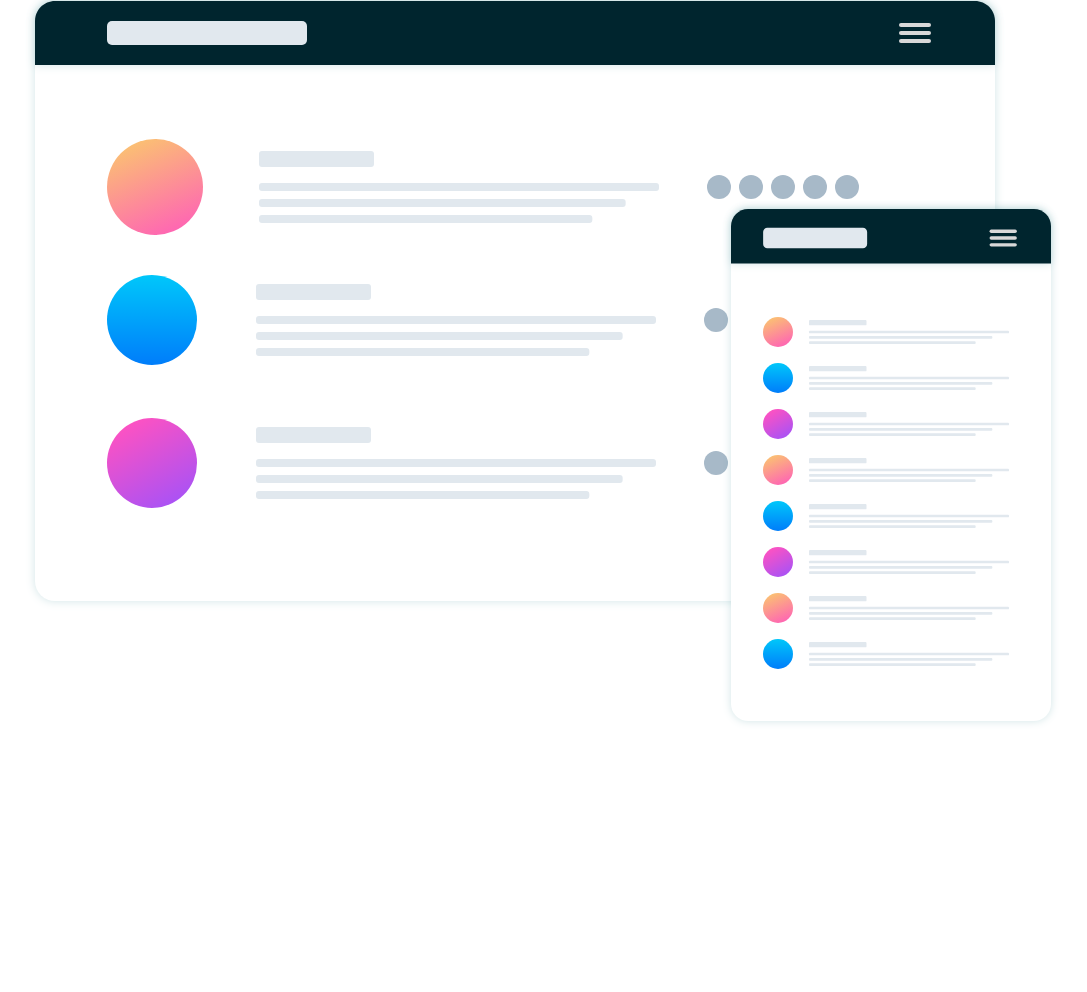
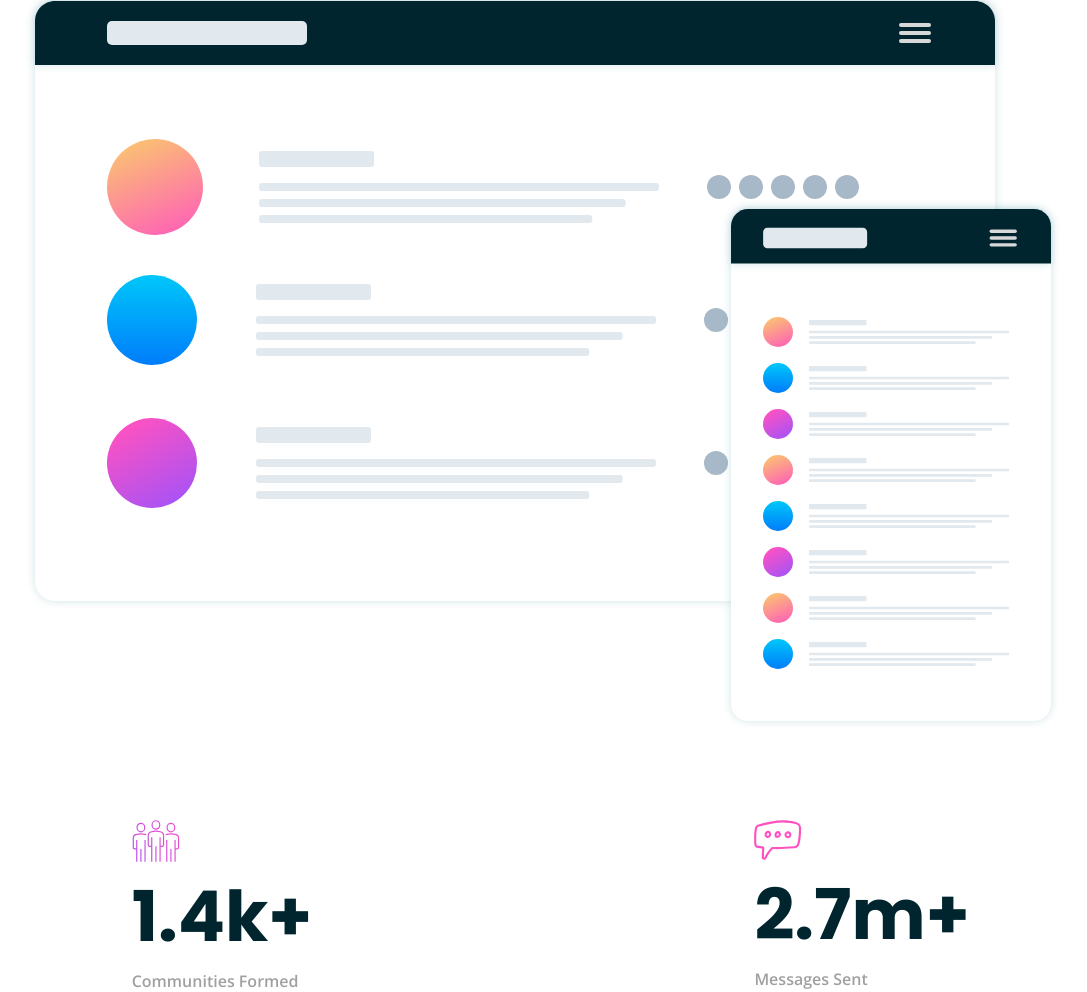
Before and after one commit to sriveer-me/huddle-website, a website built with Parcel: page src/index.html in a window 1280 px wide. Shown: the part 622-1614 px from the top of the page, without its empty margins (98-1185 px from the left). Before the commit the page ends 1352 px from the top, so only its background shows below. Built offline with nearby package versions, Linux system fonts and the light colour scheme.

Commit message:
feat: add component stats-box

```diff
--- a/src/index.html
+++ b/src/index.html
@@ -29,6 +29,22 @@
             <p   class="hero-section__body-text body-text">Huddle re-imagines the way we build communities. You have a voice, but so does your audience. Create connections with your users as you engage in genuine discussion.</p>
             <a   class="hero-section__button btn btn--primary" href="#">Get Started For Free</a>
             <img class="hero-section__image" src="./img/screen-mockups.svg" alt="screen mockups image">
+            <div class="stats-box">
+                <div class="stats-box__stat">
+                    <div class="stats-box__stat-wrapper">
+                        <img class="stats-box__image" src="./img/icon-communities.svg" alt="icon community">
+                        <h2  class="stats-box__heading-primary heading-primary">1.4k+</h2>
+                        <h3  class="stats-box__heading-secondary heading-secondary">communities formed</h3>
+                    </div>
+                </div>
+                <div class="stats-box__stat">
+                    <div class="stats-box__stat-wrapper">
+                        <img class="stats-box__image" src="./img/icon-messages.svg" alt="icon community">
+                        <h2  class="stats-box__heading-primary heading-primary">2.7m+</h2>
+                        <h3  class="stats-box__heading-secondary heading-secondary">messages sent</h3>
+                    </div>
+                </div>
+            </div>
         </section>
     </main>
 </body>
--- a/src/scss/base/_typography.scss
+++ b/src/scss/base/_typography.scss
@@ -1,6 +1,7 @@
 .heading-primary{
     font-family: 'Poppins', sans-serif;
     font-size: 2.9rem;
+    color: $color-dark;
     @include for-tablet-port-up{
         font-size: 4rem;
     }
@@ -9,6 +10,18 @@
     }
 }
 
+.heading-secondary{
+    font-family: 'Open Sans', sans-serif;
+    font-size: 1.3rem;
+    font-weight: 600;
+    color: rgba(#111,0.4);
+    text-transform: capitalize;
+
+    @include for-tablet-port-up{
+        font-size: 1.6rem;
+    }
+}
+
 .body-text{
     font-family: 'Open Sans', sans-serif;
     font-weight: 400;
--- /dev/null
+++ b/src/scss/components/_stats-box.scss
@@ -0,0 +1,44 @@
+.stats-box{
+    margin-top: 9rem;
+
+    display: flex;
+    flex-direction: column;
+    @include for-tablet-port-up{
+        flex-direction: row;
+    }
+    row-gap: 6rem;
+
+    &__stat{
+        @include for-tablet-port-up{
+            flex: 1 1 50%;
+        }
+        display: flex;
+        flex-direction: column;
+    }
+
+    &__stat-wrapper{
+        text-align: left;
+        width: fit-content;
+        margin: 0 auto;
+    }
+
+    &__image{
+        width: 3.2rem;
+        @include for-tablet-port-up{
+            width: 3.8rem;
+        }
+        @include for-desktop-up{
+            width: 4.8rem;
+        }
+    }
+
+    &__heading-primary{
+        font-size: 5rem;
+        @include for-tablet-port-up{
+            font-size: 6rem;
+        }
+        @include for-desktop-up{
+            font-size: 7rem;
+        }
+    }
+}
--- a/src/scss/main.scss
+++ b/src/scss/main.scss
@@ -7,3 +7,4 @@
 
 @import './components/btn';
 @import './components/nav-bar';
+@import './components/stats-box';
```
